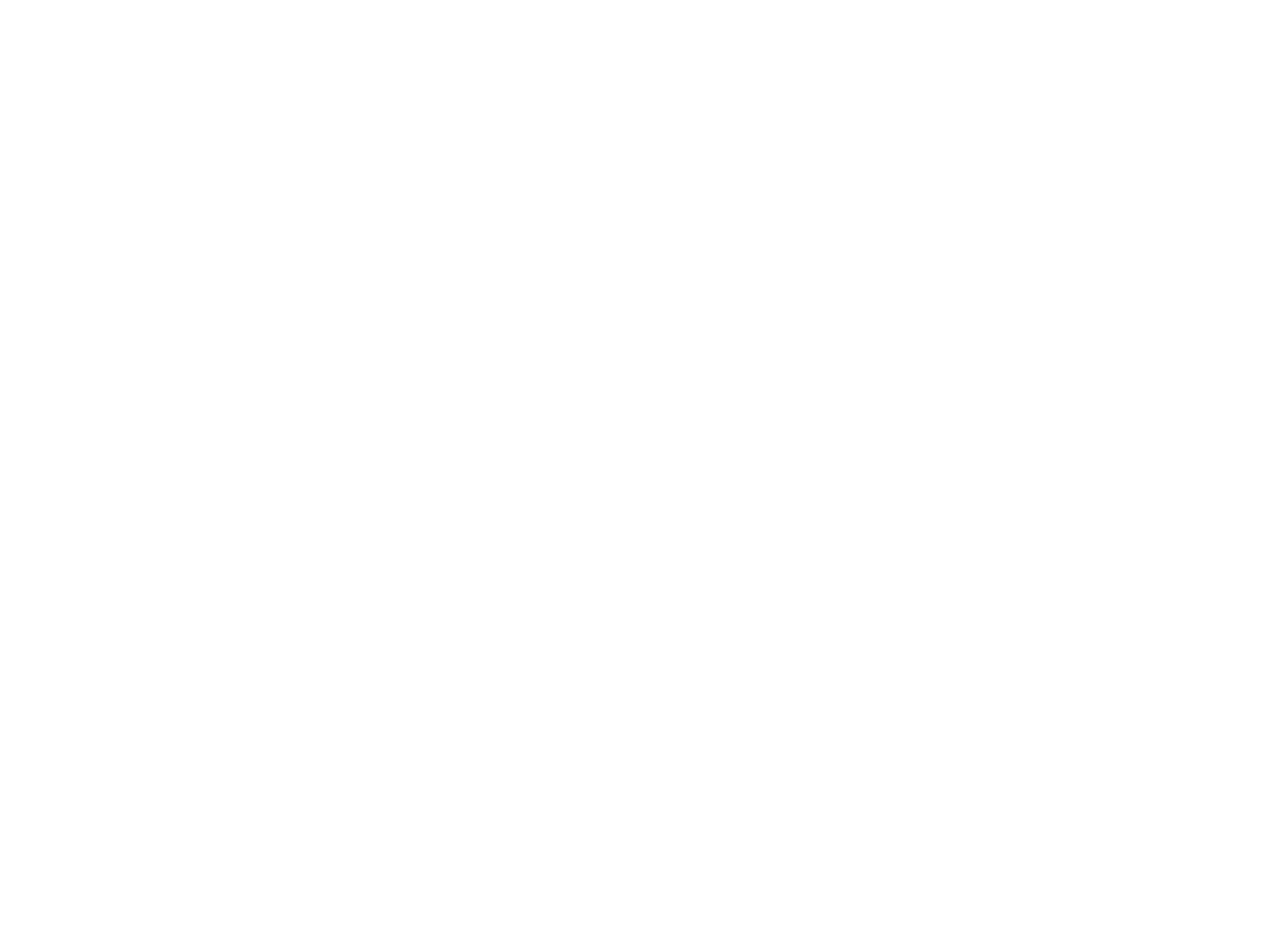
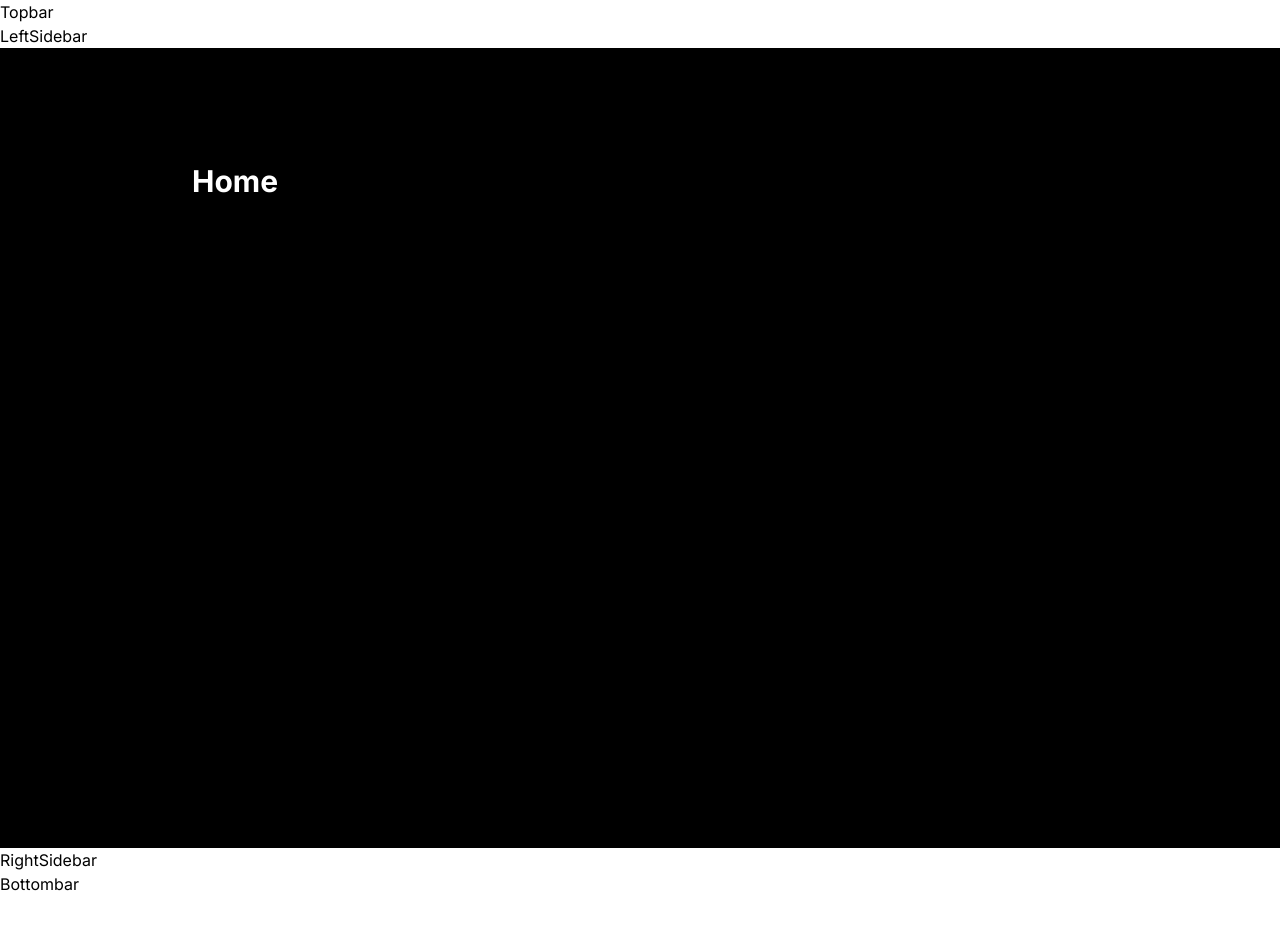
Before and after one commit to Niteshmeena9672/Threads, a Next.js app: page / in a window 1280 px wide. Shown: the top 930 px of the page. Before the commit the page ends 800 px from the top, so only its background shows below. Built offline with nearby package versions, Linux system fonts and the light colour scheme.

Commit message:
Create different components for homepage

```diff
--- a/app/(root)/layout.tsx
+++ b/app/(root)/layout.tsx
@@ -1,25 +1,40 @@
-import { ClerkProvider } from '@clerk/nextjs'
-import '../globals.css'
-import type { Metadata } from 'next'
-import { Inter } from 'next/font/google'
+import { ClerkProvider } from "@clerk/nextjs";
+import "../globals.css";
+import type { Metadata } from "next";
+import { Inter } from "next/font/google";
+import Topbar from "@/components/shared/Topbar";
+import RightSidebar from "@/components/shared/RightSidebar";
+import Bottombar from "@/components/shared/Bottombar";
+import LeftSidebar from "@/components/shared/LeftSidebar";
 
-const inter = Inter({ subsets: ['latin'] })
+const inter = Inter({ subsets: ["latin"] });
 
 export const metadata: Metadata = {
-  title: 'Create Next App',
-  description: 'Generated by create next app',
-}
+  title: "Create Next App",
+  description: "Generated by create next app",
+};
 
 export default function RootLayout({
   children,
 }: {
-  children: React.ReactNode
+  children: React.ReactNode;
 }) {
   return (
     <ClerkProvider>
-    <html lang="en">
-      <body className={inter.className}>{children}</body>
-    </html>
+      <html lang="en">
+        <body className={inter.className}>
+          <Topbar />
+          <main>
+            <LeftSidebar />
+            <section className="main-container">
+              <div className="w-full max-w-4xl">{children}</div>
+            </section>
+            <RightSidebar />
+          </main>
+          <Bottombar />
+          {children}
+        </body>
+      </html>
     </ClerkProvider>
-  )
+  );
 }
--- a/app/(root)/page.tsx
+++ b/app/(root)/page.tsx
@@ -3,7 +3,11 @@
 export default function Home() {
   return (
     <div>
-      <UserButton afterSignOutUrl="/"/>
+      {/* This will give general tempelate of icon inbuilt in
+      clerk */}
+      {/* <UserButton afterSignOutUrl="/"/> */}
+
+      <h1 className="head-text text-left">Home</h1>
     </div>
   )
 }
--- /dev/null
+++ b/components/shared/Bottombar.tsx
@@ -0,0 +1,9 @@
+import React from 'react'
+
+const Bottombar = () => {
+  return (
+    <div>Bottombar</div>
+  )
+}
+
+export default Bottombar
--- /dev/null
+++ b/components/shared/LeftSidebar.tsx
@@ -0,0 +1,9 @@
+import React from 'react'
+
+const LeftSidebar = () => {
+  return (
+    <div>LeftSidebar</div>
+  )
+}
+
+export default LeftSidebar
--- /dev/null
+++ b/components/shared/RightSidebar.tsx
@@ -0,0 +1,9 @@
+import React from 'react'
+
+const RightSidebar = () => {
+  return (
+    <div>RightSidebar</div>
+  )
+}
+
+export default RightSidebar
--- /dev/null
+++ b/components/shared/Topbar.tsx
@@ -0,0 +1,9 @@
+import React from 'react'
+
+const Topbar = () => {
+  return (
+    <div>Topbar</div>
+  )
+}
+
+export default Topbar
```
